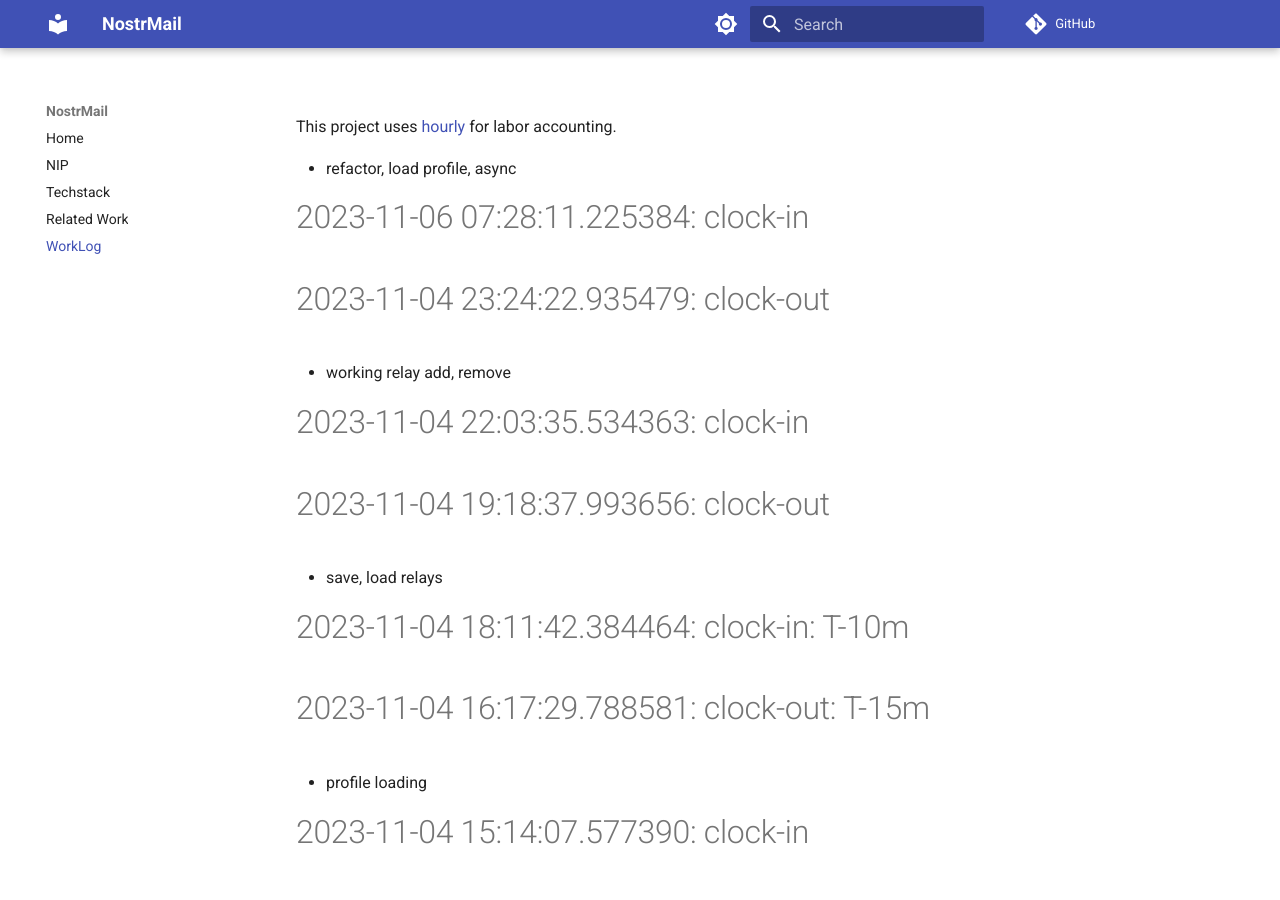
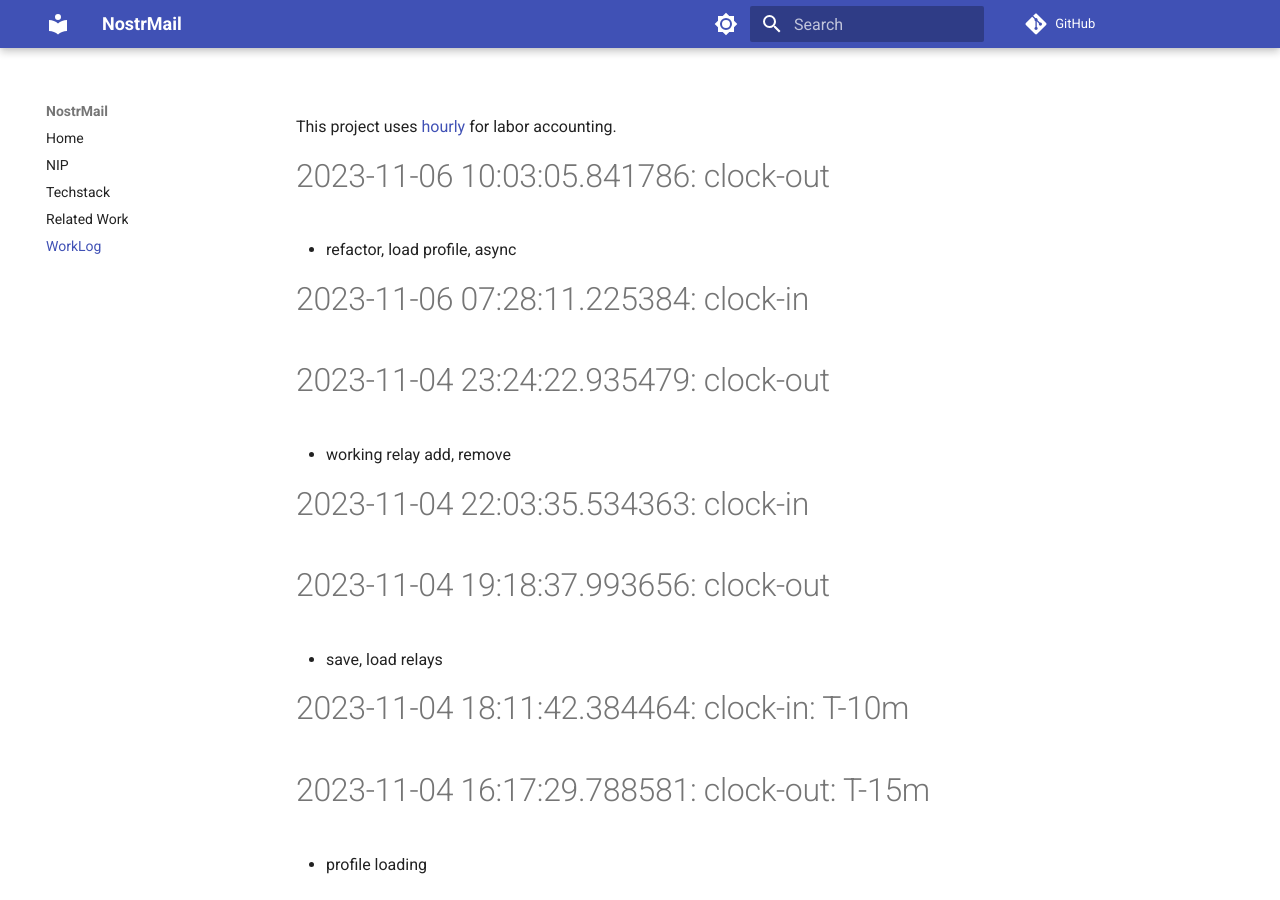
Before and after one commit to asherp/nostr-mail, an MkDocs documentation site: the page built from docs/WorkLog.md, in a window 1280 px wide and 900 px high. Built offline with MkDocs 1.6.1 and Material for MkDocs 9.7.7, drawn with Linux system fonts in a browser that asks for light colours; comment, search, counter and statistics services are not loaded.

Commit message:
clock-out

```diff
--- a/WorkLog.md
+++ b/WorkLog.md
@@ -1,3 +1,5 @@
+# 2023-11-06 10:03:05.841786: clock-out
+
 * refactor, load profile, async
 
 # 2023-11-06 07:28:11.225384: clock-in
```
